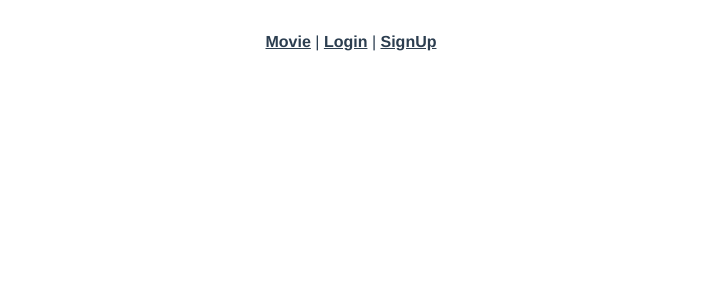
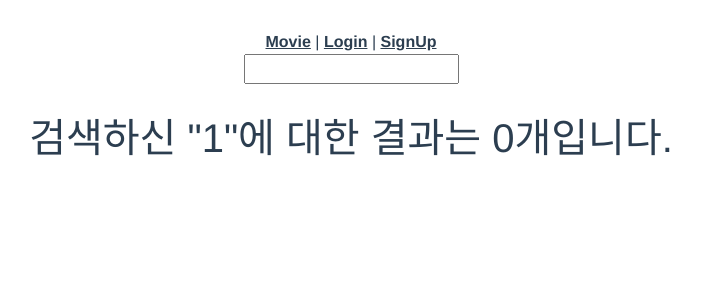
Before and after one commit to ksungjoon/Aurora, a Vue app in the folder final_pjt_front/: page /search/1 in a window 1280 px wide. Shown: the top 300 px of the page, without its empty margins (289-990 px from the left). Built offline with nearby package versions, Linux system fonts and the light colour scheme.

Commit message:
2023-05-22 9:26

```diff
--- a/final_pjt_front/src/App.vue
+++ b/final_pjt_front/src/App.vue
@@ -12,6 +12,14 @@
         <router-link to="/login">Login</router-link> |
         <router-link to="/signup">SignUp</router-link>
       </template>
+      <div>
+        <div class="search-form">
+          <div class="search-box">
+            <input type="text" @keydown.enter="searchMovies" v-model="searchKeyword"/>
+              <span></span>
+            </div>
+          </div>
+        </div>
     </nav>
     <router-view/>
   </div>
@@ -22,14 +30,28 @@ import { mapGetters, mapActions } from 'vuex';
 
 export default {
   name: 'App',
+  data() {
+    return {
+      searchKeyword: "",
+    };
+  },
   computed: {
     ...mapGetters(['isLogin', 'getUsername']),
   },
   methods: {
-    ...mapActions(['logout']),
+    ...mapActions(['logout', 'loadTotalMovies']),
+    searchMovies() {
+      const searchRoute = {
+        name: 'SearchView',
+        params: { keyword: this.searchKeyword },
+      };
+      this.$router.push(searchRoute);
+      this.searchKeyword=""
+    },
   },
 };
 </script>
+
 
 <style>
 #app {
--- a/final_pjt_front/src/components/ProfileLikeMovie.vue
+++ b/final_pjt_front/src/components/ProfileLikeMovie.vue
@@ -1,10 +1,14 @@
 <template>
     <div>
-        <div class="card">
-                <img :src="movie?.poster_path" alt="" class="card-img-top">
-                <div class="card-body">
-                    <h5 class="card-title">{{ movie?.title }}</h5>
+        <div class= 'col'>
+            <router-link :to="{ name: 'MovieDetail', params: { id: movie?.id } }" >
+                <div class="card">
+                        <img :src="movie?.poster_path" alt="" class="card-img-top">
+                        <div class="card-body">
+                            <h5 class="card-title">{{ movie?.title }}</h5>
+                        </div>
                 </div>
+            </router-link>
         </div>
     </div>
 </template>
--- a/final_pjt_front/src/components/ProfileWatchedMovie.vue
+++ b/final_pjt_front/src/components/ProfileWatchedMovie.vue
@@ -1,10 +1,14 @@
 <template>
     <div>
-        <div class="card">
-                <img :src="movie?.poster_path" alt="" class="card-img-top">
-                <div class="card-body">
-                    <h5 class="card-title">{{ movie?.title }}</h5>
+        <div class= 'col'>
+            <router-link :to="{ name: 'MovieDetail', params: { id: movie?.id } }" >
+                <div class="card">
+                        <img :src="movie?.poster_path" alt="" class="card-img-top">
+                        <div class="card-body">
+                            <h5 class="card-title">{{ movie?.title }}</h5>
+                        </div>
                 </div>
+            </router-link>
         </div>
     </div>
 </template>
--- a/final_pjt_front/src/router/index.js
+++ b/final_pjt_front/src/router/index.js
@@ -4,6 +4,7 @@ import SignUpView from '@/views/SignUpView'
 import LogInView from '@/views/LogInView'
 import MovieDetail from '@/views/MovieDetail'
 import ProfileView from '@/views/ProfileView'
+import SearchView from '@/views/SearchView'
 import MainView from '../views/MainView.vue'
 
 Vue.use(VueRouter)
@@ -34,8 +35,12 @@ const routes = [
     path: '/profile/:username',
     name: 'ProfileView',
     component: ProfileView
-  }
-
+  },
+  {
+    path: '/search/:keyword',
+    name: 'SearchView',
+    component: SearchView,
+  },
 ]
 
 const router = new VueRouter({
--- a/final_pjt_front/src/views/ProfileView.vue
+++ b/final_pjt_front/src/views/ProfileView.vue
@@ -19,6 +19,7 @@
 
 <script>
 import axios from 'axios'
+// import MovieList from '@/components/MovieList.vue'
 import ProfileItem from '@/components/ProfileItem.vue'
 import ProfileLikeMovie from '@/components/ProfileLikeMovie.vue'
 import ProfileWatchedMovie from '@/components/ProfileWatchedMovie.vue'
@@ -41,7 +42,8 @@ export default {
   components: {
     ProfileItem,
     ProfileLikeMovie,
-    ProfileWatchedMovie
+    ProfileWatchedMovie,
+    // MovieList
   },
   computed: {
     ...mapGetters(['getUsername']),
--- /dev/null
+++ b/final_pjt_front/src/views/SearchView.vue
@@ -0,0 +1,33 @@
+<template>
+  <div>
+    <h1>검색하신 "{{ keyword }}"에 대한 결과는 {{ search_length }}개입니다.</h1>
+    <MovieList
+          v-for="movie in searchedMovies"
+          :key="movie.id"
+          :movie="movie"
+        />
+  </div>
+</template>
+
+<script>
+import MovieList from '@/components/MovieList.vue'
+export default {
+  name: 'SearchView',
+  components: {
+    MovieList
+  },
+  computed: {
+    keyword() {
+      return this.$route.params.keyword;
+    },
+    searchedMovies() {
+      const movies = this.$store.state.movieStore.totalMovies
+      const filteredMovies = movies.filter(movie => movie.title.includes(this.keyword))
+      return filteredMovies
+    },
+    search_length() {
+      return this.searchedMovies.length;
+    }
+  }
+};
+</script>
```
Also changed, not shown: 1 other file (tests, documents, lock files or other folders).
